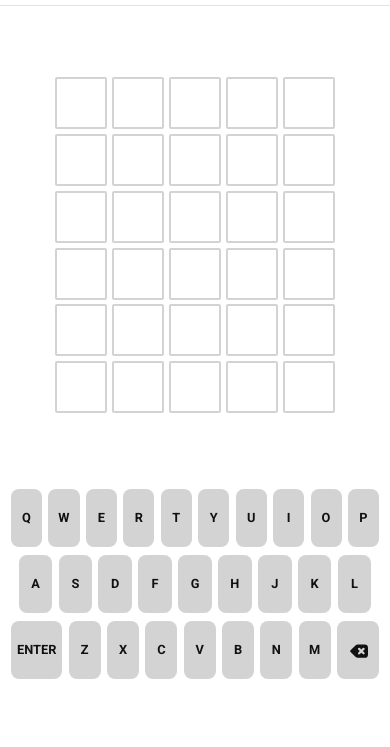
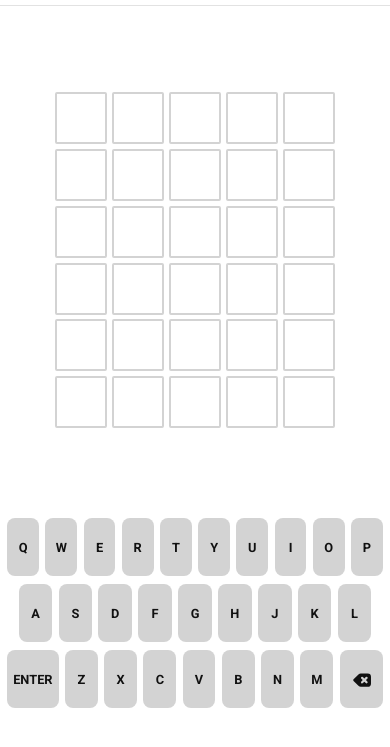
Before and after one commit to kgilla/wordle-clone, a website with bundled scripts: page index.html in a window 390 px wide. Shown: the part 41-788 px from the top of the page. Built offline with nearby package versions, Linux system fonts and the light colour scheme.

Commit message:
Testing layout options

```diff
--- a/style.css
+++ b/style.css
@@ -2,6 +2,7 @@
 
 * {
   font-family: "Roboto", sans-serif;
+  box-sizing: border-box;
 }
 
 :root {
@@ -28,7 +29,7 @@
 
 @media screen and (max-width: 600px) {
   :root {
-    --tile-size: 3rem;
+    --tile-size: 3.25rem;
   }
 }
 
@@ -45,7 +46,7 @@ body {
 }
 
 #main {
-  min-height: 90vh;
+  height: calc(100vh - 2rem);
   display: flex;
   flex-direction: column;
   justify-content: space-evenly;
@@ -96,7 +97,6 @@ button {
   flex-direction: column;
   justify-content: center;
   align-items: center;
-  margin: 1rem;
 }
 
 .game-row {
@@ -126,7 +126,7 @@ button {
 }
 
 .keyboard-row {
-  width: 98%;
+  width: 100%;
   max-width: 500px;
   display: flex;
   justify-content: center;
```
